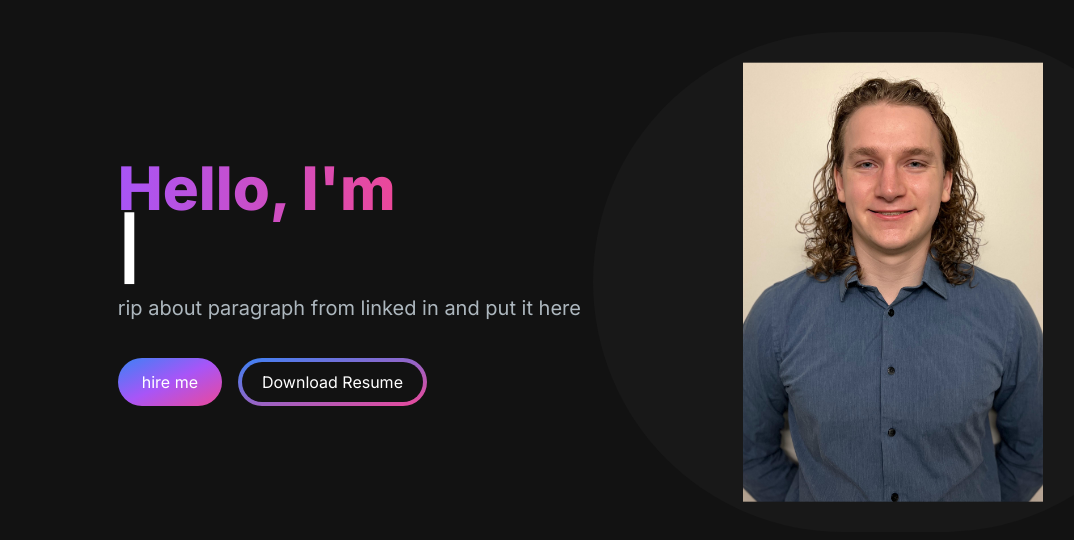
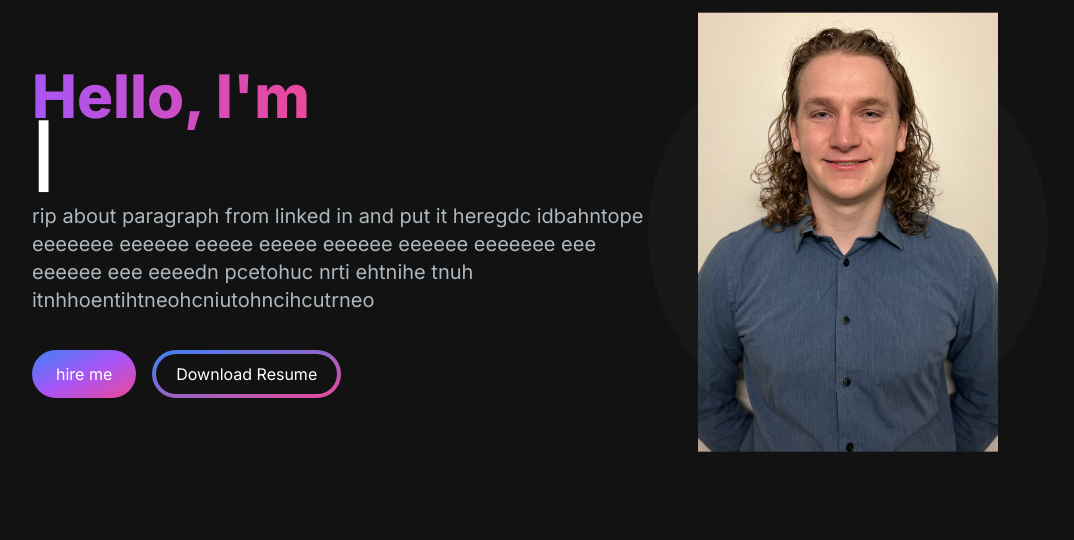
Before and after one commit to IcebergLettuc3/lettucehubnext, a Next.js app: page / in a window 1280 px wide. Shown: the top 540 px of the page, without its empty margins (64-1138 px from the left). Built offline with nearby package versions, Linux system fonts and the light colour scheme.

Commit message:
trying to make p tag look better

```diff
--- a/src/app/components/HeroSection.tsx
+++ b/src/app/components/HeroSection.tsx
@@ -31,8 +31,8 @@ const HeroSection = () => {
                             repeat={Infinity}
                             />
                     </h1>
-                    <p className="text-[#ADB7BE] text-base mb-6 lg:text-xl">
-                        rip about paragraph from linked in and put it here
+                    <p className="text-[#ADB7BE] text-base sm:text-lg mb-6 lg:text-xl">
+                        rip about paragraph from linked in and put it heregdc idbahntope eeeeeee eeeeee eeeee eeeee eeeeee eeeeee eeeeeee eee eeeeee eee eeeedn pcetohuc nrti ehtnihe tnuh itnhhoentihtneohcniutohncihcutrneo
                     </p>
                     <div>
                         <button
@@ -48,8 +48,8 @@ const HeroSection = () => {
                         </button>
                     </div>
                 </div>
-                <div className="col-span-5 place-self-center mt-4 lg:mt-0">
-                    <div className="rounded-full bg-[#181818] w-[500px] h-[400px] lg:h-[500px] lg:w-[600px] relative">
+                <div className="col-span-4 place-self-center mt-4 lg:mt-0">
+                    <div className="rounded-full bg-[#181818] w-[250px] h-[250px] lg:h-[400px] lg:w-[400px] relative">
                         <Image
                         src={"/me.jpg"}
                         alt="Me"
```
